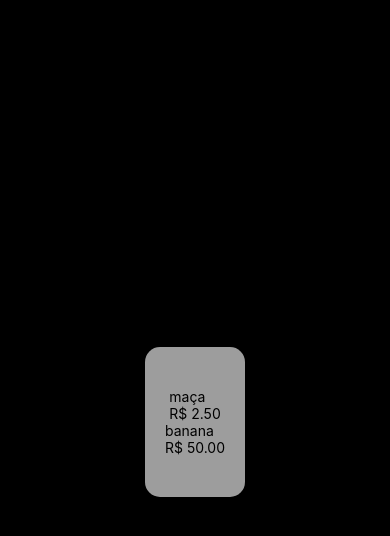
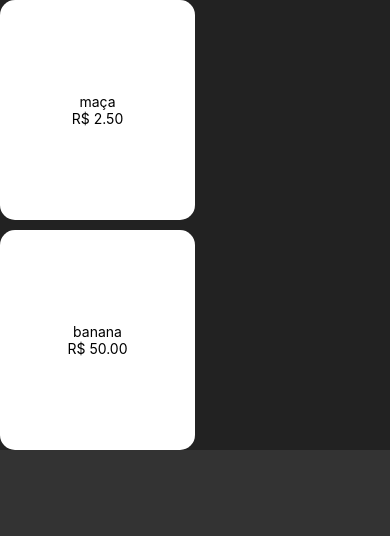
Before and after one commit to ErickDsBR/React-Native-Project, a React Native app: screen / in a window 390 px wide. Shown: the top 536 px of the page. Built offline with nearby package versions, Linux system fonts and the light colour scheme.

Commit message:
foiiiii era o style errado

```diff
--- a/App.js
+++ b/App.js
@@ -33,17 +33,23 @@ export default function App() {
 const styles = StyleSheet.create({
   container: {
     flex: 1,
-    backgroundColor: "#000",
-    alignItems: "center",
-    justifyContent: "center",
+    backgroundColor: "#333",
   },
   produtos: {
-    backgroundColor: '#9d9d9d',
+    flexDirection: 'row',
+    flexWrap: 'wrap',
+    width: '100%',
+    gap: 10,
+    backgroundColor: '#222'
+
+  },
+  produto: {
+    justifyContent: 'center',
     alignItems: 'center',
-    justifyContent: 'center',
-    borderRadius: '15px',
-    height: '150px',
-    width: '100px',
-
+    backgroundColor:'#fff',
+    width: '50%',
+    borderRadius: 15,
+    height: 220,
+    elevation: 5,
   }
 });
```
